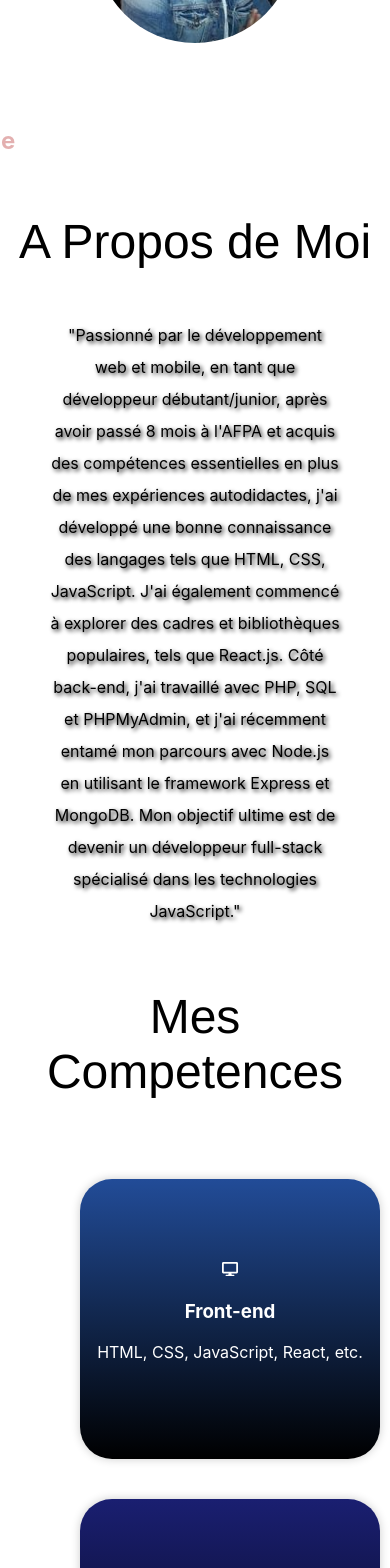
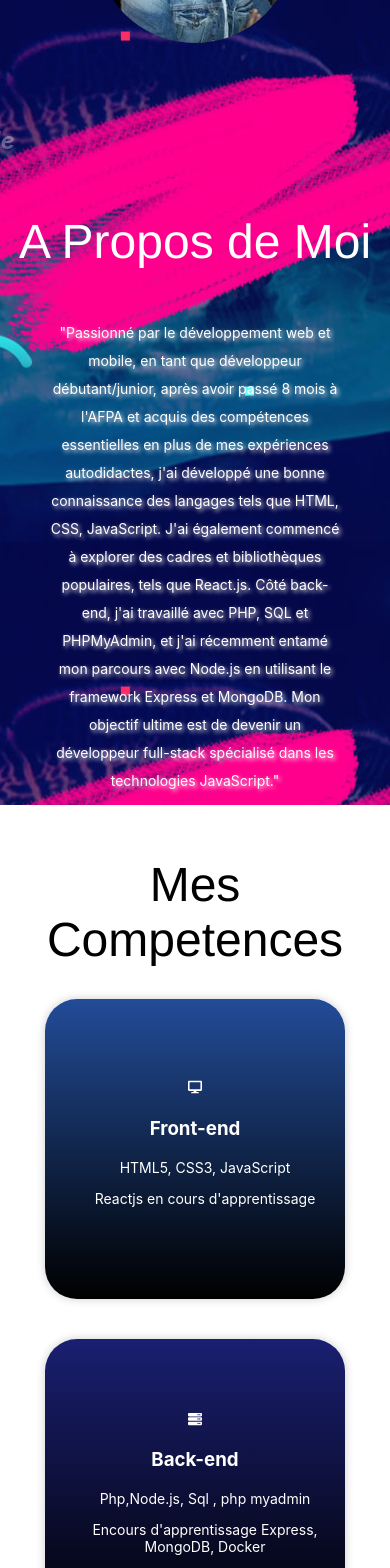
Before and after one commit to redondo-dev/Portfolio-reda-react, a React (Create React App) app: page / in a window 390 px wide. Shown: the part 432-2000 px from the top of the page. Built offline with nearby package versions, Linux system fonts and the light colour scheme; a web font is replaced by a local one.

Commit message:
odif css pour responsive

```diff
--- a/src/App.css
+++ b/src/App.css
@@ -0,0 +1,6 @@
+body{
+    margin:0;
+    padding:0;
+    box-sizing:border-box;
+    background-image: url("./assets/page-title.jpg");
+}
--- a/src/components/about/Apropos.css
+++ b/src/components/about/Apropos.css
@@ -7,7 +7,13 @@
     justify-items: center;
     align-items: center;
     max-height: 100%;
+    background-image: url("../../assets/page-title.jpg");
+    background-color: #464646;
+    background-position: center;
 
+  }
+  .portfolio{
+    color: white;
   }
 
   .profil {
@@ -15,9 +21,12 @@
   }
   .aboutMe{
     text-align: center;
+    color:white;
     margin:10px 50px 10px 50px;
-   text-shadow: 2px 2px 4px #000000;
+   text-shadow: 2px 2px 4px #f4efef;
    line-height:2em ;
+
+
   }
   .photo-profil {
     max-width: 200px;
@@ -35,6 +44,9 @@
     opacity: 0;
     transform: translateX(100px);
     transition: opacity 1s, transform 1s;
+    font-style: italic;
+    color: #f4efef;
+
 
   }
 
--- a/src/components/about/Apropos.jsx
+++ b/src/components/about/Apropos.jsx
@@ -5,12 +5,12 @@ const Apropos = () => {
   return (
     <section className="acceuil">
       <div className="profil">
-        <h1>Portfolio Fethi Reda RIAD</h1>
+        <h1 className="portfolio">Portfolio Fethi Reda RIAD</h1>
         <img className="photo-profil" src={monImage} alt=" riad reda" />
-        <h2> Salut je suis RIAD reda fethi    Developpeur web et web mobile</h2>
+        <h2 className="portfolio"> Salut je suis RIAD reda fethi    Developpeur web et web mobile</h2>
 
       </div>
-      <h1>A Propos de Moi</h1>
+      <h1 className="portfolio">A Propos de Moi</h1>
       <p className="aboutMe">
         "Passionné par le développement web et mobile, en tant que développeur débutant/junior, après avoir passé 8 mois à l'AFPA et acquis des compétences essentielles en plus de mes expériences autodidactes, j'ai développé une bonne connaissance des langages tels que HTML, CSS, JavaScript. J'ai également commencé à explorer des cadres et bibliothèques populaires, tels que React.js.
         Côté back-end, j'ai travaillé avec PHP, SQL et PHPMyAdmin, et j'ai récemment entamé mon parcours avec Node.js en utilisant le framework Express et MongoDB. Mon objectif ultime est de devenir un développeur full-stack spécialisé dans les technologies JavaScript."
--- a/src/components/competences/MesComptences.jsx
+++ b/src/components/competences/MesComptences.jsx
@@ -19,11 +19,10 @@ const MesCompetences = () => {
             style={{
               borderRadius: "2rem",
               borderBlockColor: "black",
-              // backgroundColor: "lightblue",
               background: "linear-gradient(to bottom, #224C98, black)",
               color: "white",
               width: "300px",
-              height: "280px", // You can adjust the height as needed
+              height: "300px",
               display: "flex",
               justifyContent: "center",
               alignItems: "center",
@@ -35,8 +34,9 @@ const MesCompetences = () => {
           >
             <div className="inner-card">
               <FaDesktop className="icon" />
-              <h3>Front-end</h3>
-              <p>HTML, CSS, JavaScript, React, etc.</p>
+              <h3> Front-end</h3>
+              <p> HTML5, CSS3, JavaScript</p>
+              <p> Reactjs en cours d'apprentissage </p>
             </div>
           </motion.div>
         </Tilt>
@@ -52,11 +52,10 @@ const MesCompetences = () => {
             style={{
               borderRadius: "2rem",
               borderBlockColor: "black",
-              // backgroundColor: "lightblue",
               background: "linear-gradient(to bottom, #1a1f71 ,black)",
               color: "white",
               width: "300px",
-              height: "280px", // You can adjust the height as needed
+              height: "300px",
               display: "flex",
               justifyContent: "center",
               alignItems: "center",
@@ -68,8 +67,9 @@ const MesCompetences = () => {
           >
             <div className="inner-card">
               <FaServer className="icon" />
-              <h3>Back-end</h3>
-              <p>Node.js, Express, MongoDB, etc.</p>
+              <h3> Back-end</h3>
+              <p> Php,Node.js, Sql , php myadmin</p>
+              <p> Encours d'apprentissage Express, MongoDB, Docker</p>
             </div>
           </motion.div>
         </Tilt>
@@ -89,7 +89,7 @@ const MesCompetences = () => {
               background: "linear-gradient(to bottom, #2E5090, black)",
               color: "white",
               width: "300px",
-              height: "280px",
+              height: "300px",
               display: "flex",
               justifyContent: "center",
               alignItems: "center",
@@ -101,8 +101,8 @@ const MesCompetences = () => {
           >
             <div className="inner-card">
               <FaCodeBranch className="icon" />
-              <h3>Gestion de version</h3>
-              <p>Git, GitHub, GitLab, etc.</p>
+              <h3> Gestion de version</h3>
+              <p> Git, GitHub, GitLab</p>
             </div>
           </motion.div>
         </Tilt>
--- a/src/components/competences/competence.css
+++ b/src/components/competences/competence.css
@@ -1,13 +1,18 @@
-
-
-
 
 .competences{
     display:flex;
-    justify-content:space-between;
+    justify-content:space-around;
     justify-items: center;
     text-align: center;
-    margin:5em;
     flex-wrap: wrap;
 
 }
+h1{
+    color: black;
+}
+@media screen and (max-width: 480px) {
+    .competences {
+   display: block;
+
+
+   }}
--- a/src/components/contact/Mescontact.jsx
+++ b/src/components/contact/Mescontact.jsx
@@ -12,7 +12,7 @@ const Mescontact = () => {
 
   const handleSubmit = (e) => {
     e.preventDefault();
-    //
+
   };
 
   return (
@@ -26,7 +26,7 @@ const Mescontact = () => {
       >
         <Grid item xs={12} md={4}>
           <Box sx={{ p: 2 }}>
-  <Typography variant="h3" align="center" style={{ fontWeight: 'bold', fontFamily: 'sans-serif' }} mb={2}>
+  <Typography variant="h3" align="center" style={{ fontWeight: 'bold', fontFamily: 'sans-serif' }} mb={5}>
   Contactez Moi
 </Typography>
             <form onSubmit={handleSubmit}>
--- a/src/components/footer/Footer.jsx
+++ b/src/components/footer/Footer.jsx
@@ -18,7 +18,7 @@ const Footer = () => {
           <FaInstagram className="icon" />
         </a>
         <FaPhone className="phone-icon" />
-          <p>0033-6-34-40-43-48</p>
+          <p className="tel">0033-6-34-40-43-48</p>
       </section>
 
         <section className='link'>
@@ -40,7 +40,7 @@ const Footer = () => {
             </li>
           </ul>
            </section>
-          <p>All right reserved RIAD REDA FETHI 2023</p>
+          <p> All right reserved RIAD Reda Fethi ©2023 </p>
 
         </section>
     );
--- a/src/components/footer/footer.css
+++ b/src/components/footer/footer.css
@@ -42,7 +42,7 @@
     text-decoration: none;
   }
 
-  /* Styles pour les écrans de petite taille (par exemple, smartphones) */
+  /* Styles pour les écrans de petite taille  */
   @media screen and (max-width: 768px) {
     .footer {
       padding: 10px;
@@ -66,13 +66,23 @@
     }
   }
 
-  /* Styles pour les écrans de très petite taille (par exemple, smartphones en mode portrait) */
+  /* Styles pour les écrans de très petite taille  */
   @media screen and (max-width: 480px) {
+
+
     .social-icons {
+      display:flex;
       flex-direction: column;
       justify-content: center;
       align-items: center;
+      margin-top: 20px;
+
     }
+  .phone-icon,
+  .icon{
+    font-size: 14px;
+
+  }
 
     .social-icons a {
       margin: 3px 5px;
@@ -80,10 +90,18 @@
 
     .contact-info p {
       margin-top: 5px;
+
     }
+   p{
+    font-size:14px ;
+    margin-left: 20px;
+  }
+    .link{
+      margin-left: 50px;
+      font-size:14px ;
 
-    .link ul {
-      flex-direction: column;
-      align-items: center;
+    }
+    .tel{
+      font-size: 10px;
     }
   }
--- a/src/components/header/header.css
+++ b/src/components/header/header.css
@@ -58,7 +58,7 @@
   left: -300px;
   width: 250px;
   height: 100%;
-  background-color:#0066b2;
+  background-color:hsl(237, 95%, 43%);
   padding: 20px;
   transition: 0.4s;
 }
--- a/src/components/projets/projets.css
+++ b/src/components/projets/projets.css
@@ -3,17 +3,17 @@ h1{
     font-size: 3em;
     font-family: 'Franklin Gothic Medium', 'Arial Narrow', Arial, sans-serif;
     text-align: center;
+    color:black;
 }
 .projets{
-
+display: grid;
+justify-content: center;
 align-items: center;
 text-align: center;
-margin-top: 30px;
-display: grid;
 grid-template-columns: repeat(3, 1fr);
-grid-auto-rows: auto;
 grid-gap: 1rem;
-margin-left:3rem;
+ margin:0px 10px 10px 90px;
+
 
 }
 /* Pour les écrans de taille moyenne (tablette)*/
@@ -23,10 +23,11 @@ margin-left:3rem;
     }
 }
 
-/* Pour les écrans étroits (téléphone)*/
+/* Pour les petits écrans  (téléphone)*/
 @media (max-width: 480px) {
     .projets {
         grid-template-columns: 1fr;
-        margin-left:14%; /* Pour centrer sur l'écran étroit */
+        margin:0px 50px 0px
+
     }
 }
--- a/src/components/services/MesServices.jsx
+++ b/src/components/services/MesServices.jsx
@@ -6,7 +6,7 @@ const Services = () => {
         <> <h1>Mes Services </h1>
         <section className= "services">
 
-            <h2>Sections en cours de construction</h2>
+            <h2 className='portfolio'>Sections en cours de construction</h2>
 
         </section>
         </>
--- a/src/components/services/services.css
+++ b/src/components/services/services.css
@@ -2,15 +2,17 @@
     height:80vh;
     background-image:url("https://cdn.pixabay.com/photo/2020/08/09/14/25/business-5475661_1280.jpg");
     background-repeat: no-repeat;
-    margin: 50px 0px 20px 50px;
+    background-position: center;
+    background-size: cover;
+    margin:10px 50px 10px;
 
 }
 h2{
     color:rgb(171, 19, 19);
 }
-@media screen and (max-width: 480px) {
-    .services {
-     margin: 30px 50px 50px 60px;
-    background-size: auto;
+ @media screen and (max-width: 480px) {
+     .services {
+    margin-bottom: 50px;
+
 
     }}
```
Also changed, not shown: src/assets/about-bg-overlay.png (added), src/assets/page-title.jpg (added).
